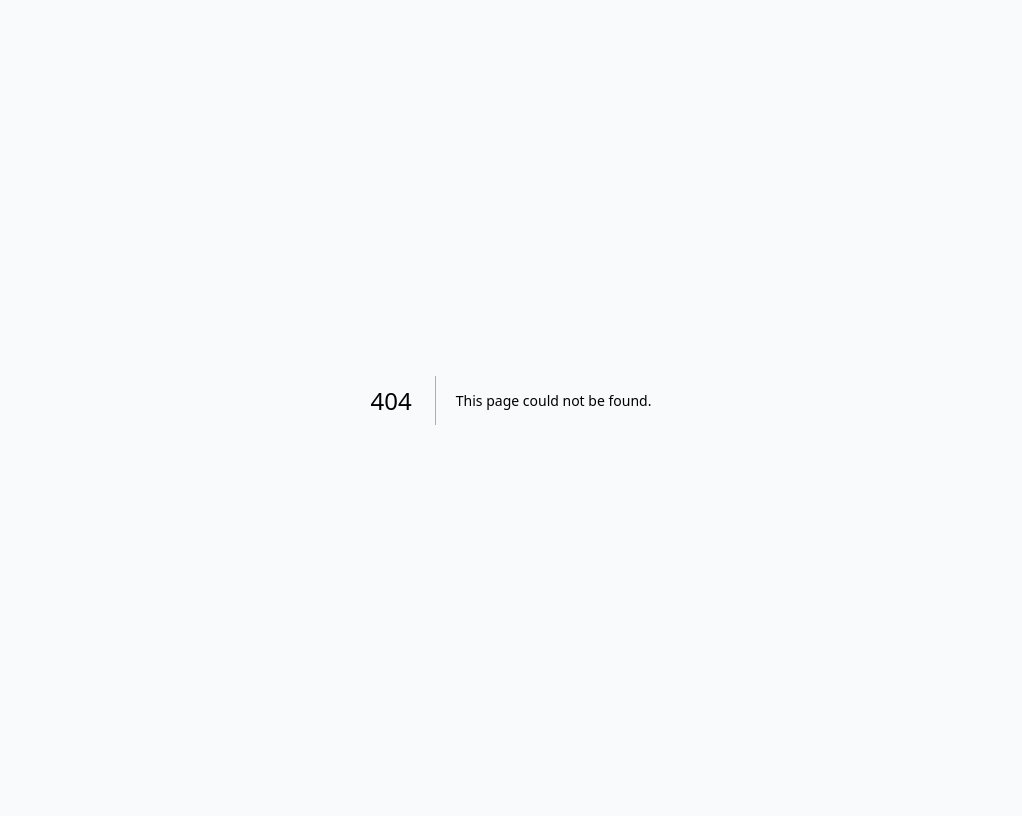
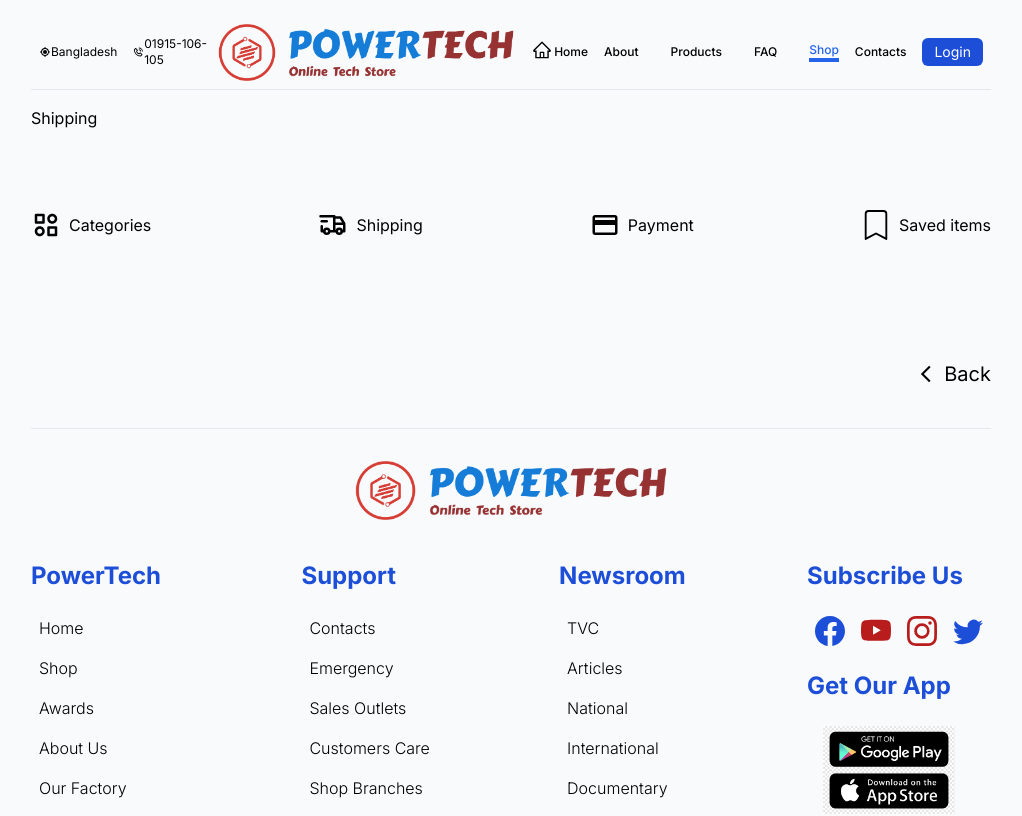
Before and after one commit to rakibulhasan933/power-tech-client, a Next.js app: page /shop/shipping in a window 1280 px wide. Before the commit this address had no page. Shown: the top 816 px of the page, without its empty margins (129-1151 px from the left). Built offline with nearby package versions, Linux system fonts and the light colour scheme.

Commit message:
[ADD] shipping route added

```diff
--- /dev/null
+++ b/app/shop/shipping/page.js
@@ -0,0 +1,9 @@
+import React from 'react'
+
+function Shipping() {
+	return (
+		<div>Shipping</div>
+	)
+}
+
+export default Shipping
```
